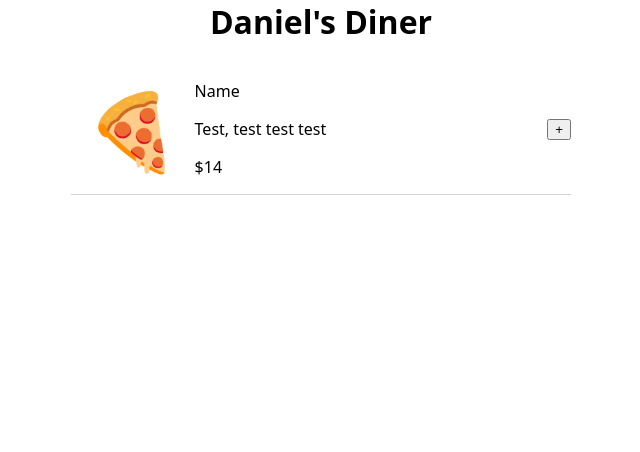
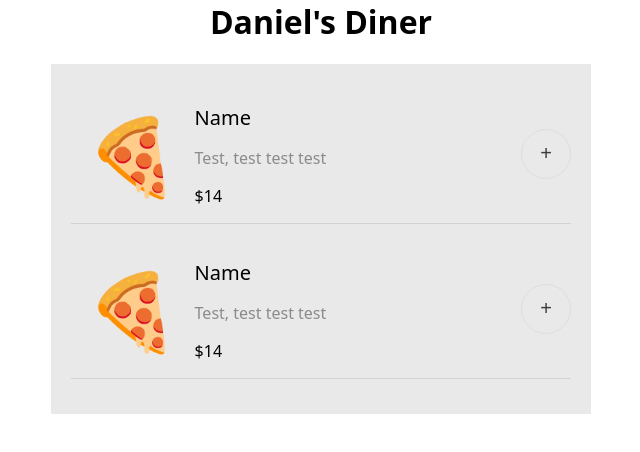
Before and after one commit to danielha-portfolio/restaurant-ordering-app, a website built with Vite: page index.html in a window 1280 px wide. Shown: the whole page, without its empty margins (319-959 px from the left). Built offline with nearby package versions, Linux system fonts and the light colour scheme; a web font is replaced by a local one.

Commit message:
added fonts and colors

```diff
--- a/index.css
+++ b/index.css
@@ -11,6 +11,8 @@ h1{
     margin: 0 auto;
     width: 100%;
     display: block;
+    background-color: #e9e9e9;
+    padding: 20px;
 }
 
 .left{
@@ -22,16 +24,36 @@ h1{
     justify-content: space-between;
     align-items: center;
     border-bottom: 1px solid #D2D2D2;
+    margin-bottom: 15px;
 }
-.item-details ul{
+.item-card button{
+    padding: 20px;
+    width: 50px;
+    height: 50px;
+    border-radius: 50%;
     display: flex;
-    padding-left: 0;
-    list-style: none;
-}
-.item-details ul li{
-    margin: 0 10px;
+    justify-content: center;
+    align-items: center;
+    font-size: 1.25rem;
+    color: #3C3C3C;
+    border: 1px solid #DEDEDE;
+    background-color: transparent;
+
 }
 .product{
     font-size: 75px;
     margin: 0 15px;
 }
+.item-details{
+
+}
+.item-details .name{
+    font-size: 1.25rem;
+    margin-bottom: 0px;
+}
+.item-details .ingredients{
+    color: #8B8B8B;
+}
+.item-details .price{
+    font-size: 1rem;
+}
--- a/index.html
+++ b/index.html
@@ -19,9 +19,20 @@
                         <div class="left">
                             <p class="product">🍕</p>
                             <div class="item-details">
-                                <p>Name</p>
-                                <p class="ingredient">Test, test test test</p>
-                                <p>$14</p>
+                                <p class="name">Name</p>
+                                <p class="ingredients">Test, test test test</p>
+                                <p class="price">$14</p>
+                            </div>
+                        </div>
+                        <button>+</button>
+                    </div>
+                    <div class="item-card">
+                        <div class="left">
+                            <p class="product">🍕</p>
+                            <div class="item-details">
+                                <p class="name">Name</p>
+                                <p class="ingredients">Test, test test test</p>
+                                <p class="price">$14</p>
                             </div>
                         </div>
                         <button>+</button>
```
